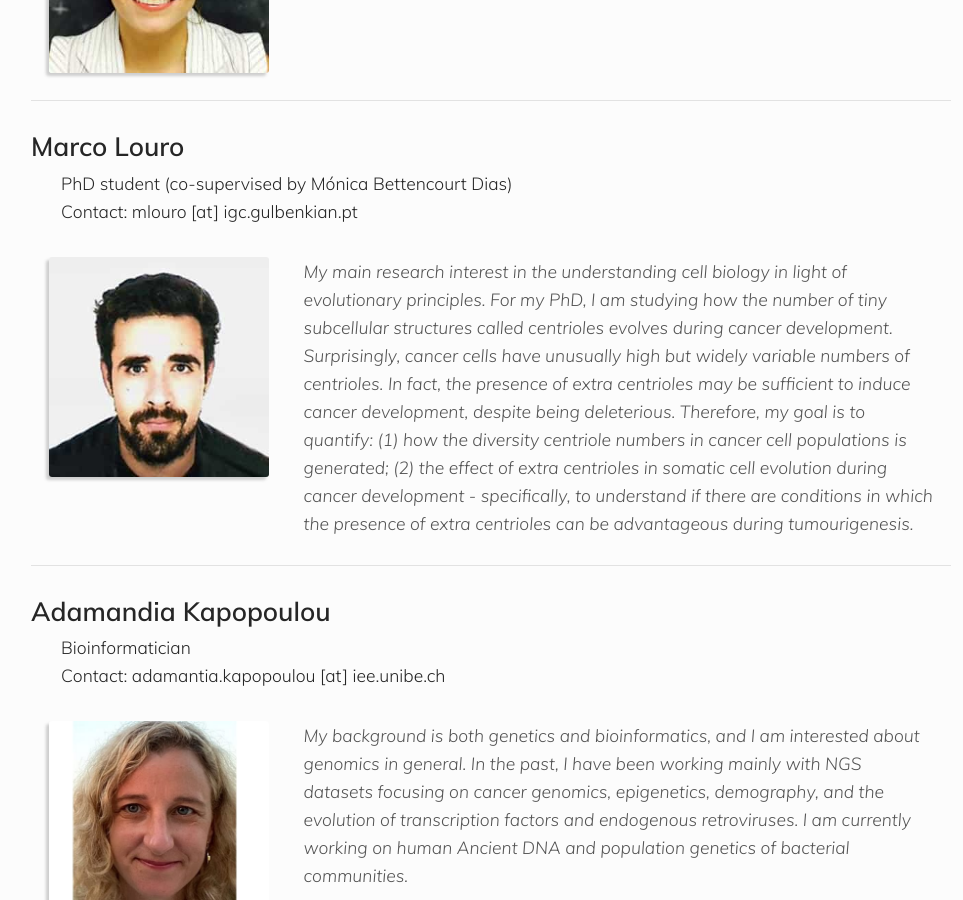
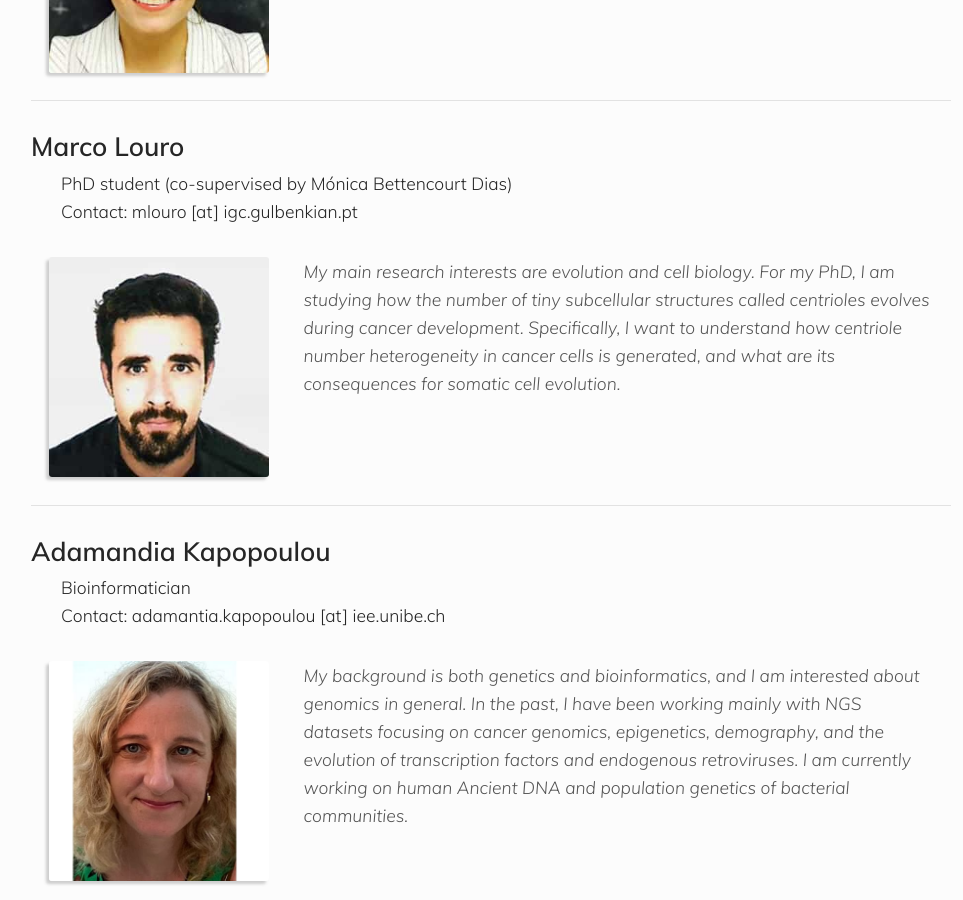
Before and after one commit to banklab/banklab.github.io, a Jekyll site: the page built from people.md, in a window 1280 px wide and 900 px high, scrolled down 3191 px. Shown: the whole window, without its empty margins (149-1112 px from the left). Built offline with Jekyll 4.4.1, drawn with Linux system fonts in a browser that asks for light colours; some web fonts are replaced.

Commit message:
shorter text for Marco

```diff
--- a/people.md
+++ b/people.md
@@ -87,7 +87,7 @@ Currently, I am developing models for the way fitness landscapes vary across dif
 * Contact: mlouro [at] igc.gulbenkian.pt
 
 ![Photo of Marco Louro](/assets/img/team/marco_louro_320x320.jpg)
-<i>My main research interest in the understanding cell biology in light of evolutionary principles. For my PhD, I am studying how the number of tiny subcellular structures called centrioles evolves during cancer development. Surprisingly, cancer cells have unusually high but widely variable numbers of centrioles. In fact, the presence of extra centrioles may be sufficient to induce cancer development, despite being deleterious. Therefore, my goal is to quantify: (1) how the diversity centriole numbers in cancer cell populations is generated; (2) the effect of extra centrioles in somatic cell evolution during cancer development - specifically, to understand if there are conditions in which the presence of extra centrioles can be advantageous during tumourigenesis.</i>
+<i>My main research interests are evolution and cell biology. For my PhD, I am studying how the number of tiny subcellular structures called centrioles evolves during cancer development. Specifically, I want to understand how centriole number heterogeneity in cancer cells is generated, and what are its consequences for somatic cell evolution.</i>
 
 ---
 
```
